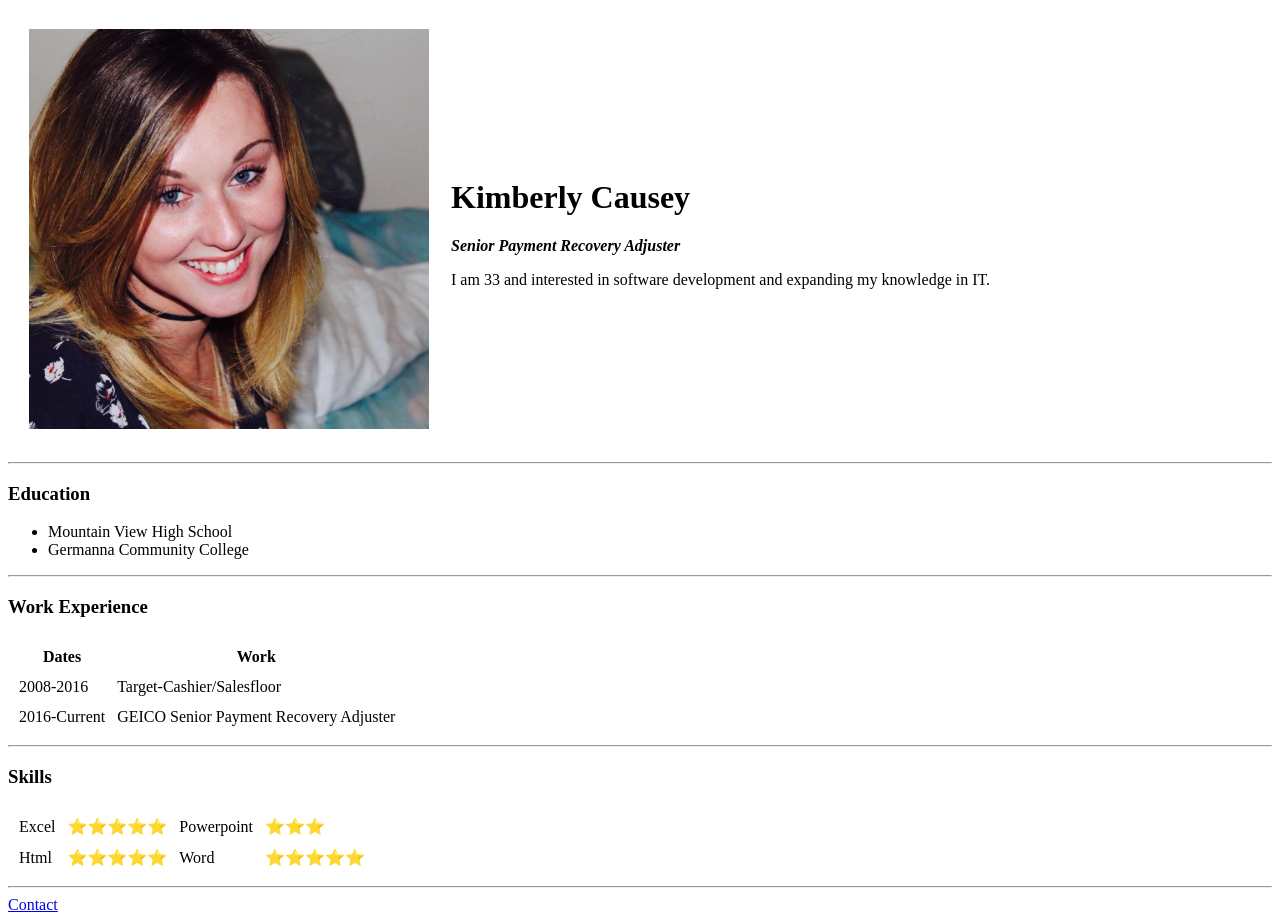
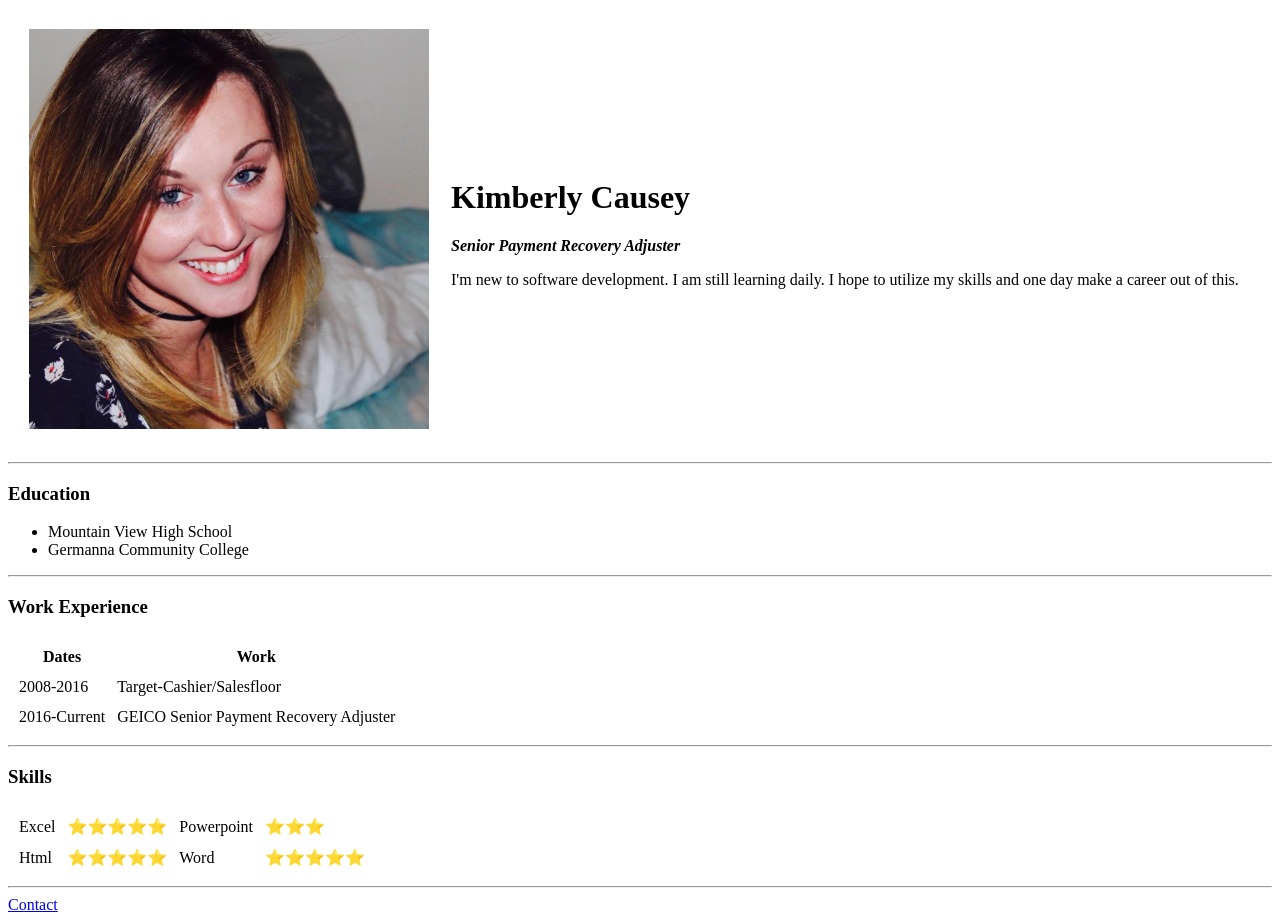
Before and after one commit to KimCausey/CV, a plain HTML site: page index.html in a window 1280 px wide. Drawn offline with Linux system fonts and the light colour scheme.

Commit message:
Update index.html

```diff
--- a/index.html
+++ b/index.html
@@ -10,7 +10,7 @@
                 <td><img src="Profilepicture.jpg" alt="Kim Profile Picture" height="400" width="400"></td>
                 <td><h1>Kimberly Causey</h1>
                 <p><em><strong>Senior Payment Recovery Adjuster</strong> </em></p>
-                <p>I am 33 and interested in software development and expanding my knowledge in IT.</P></td>
+                <p>I'm new to software development.  I am still learning daily.  I hope to utilize my skills and one day make a career out of this.</P></td>
             </tr>
         </table>
             <hr>
```
